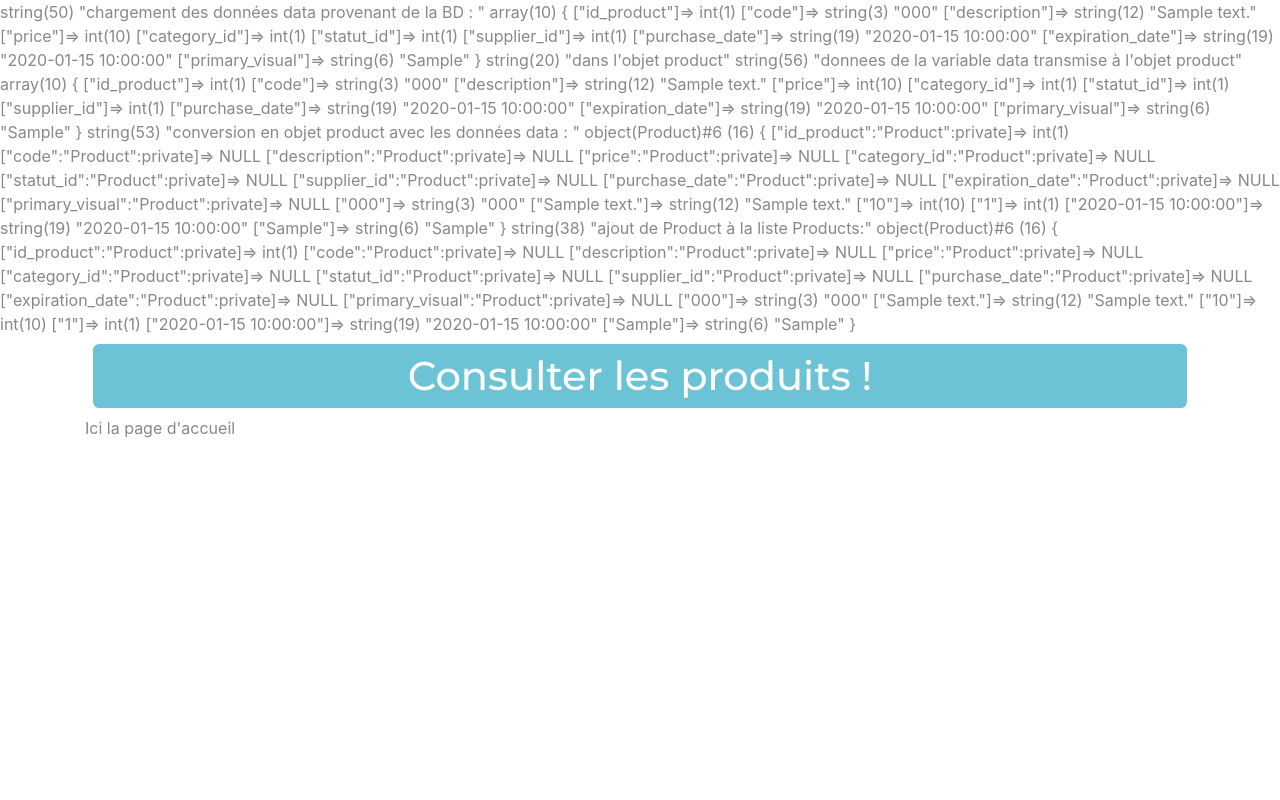
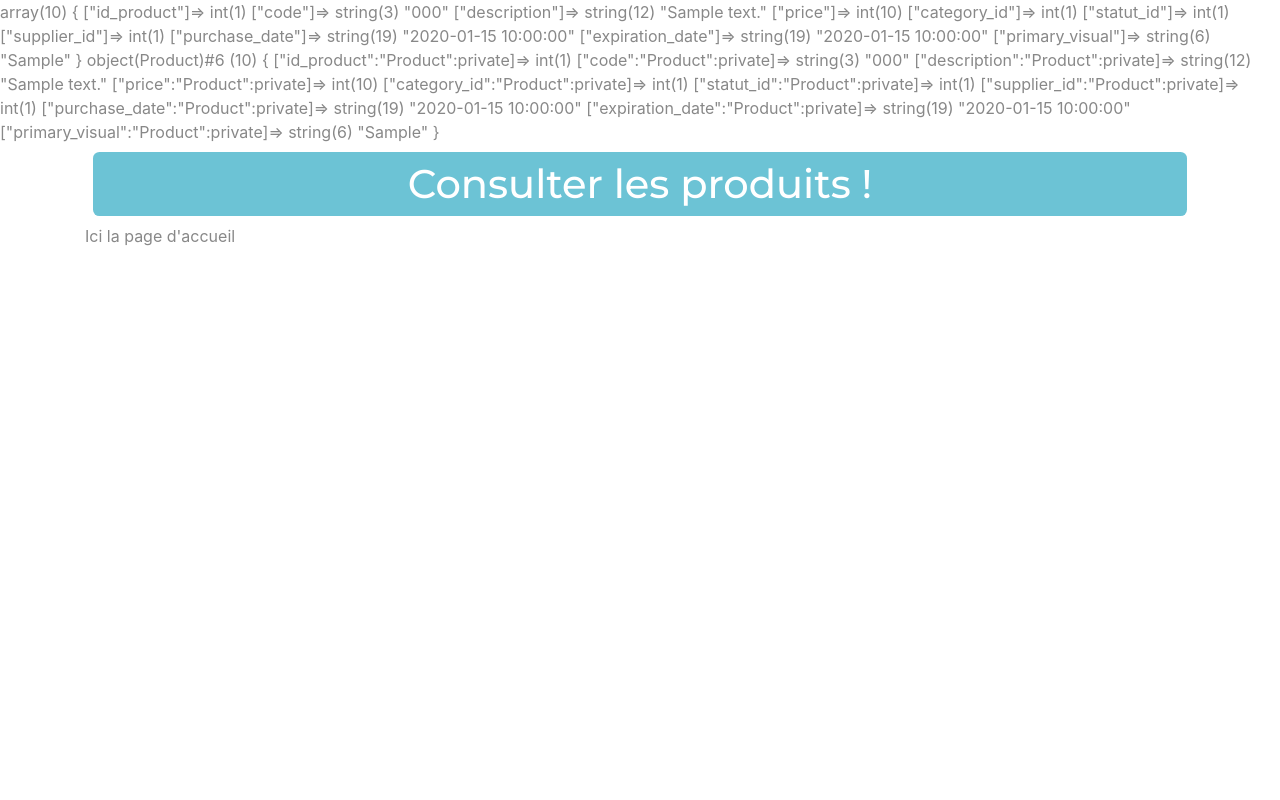
Before and after one commit to codeuronline/restapi, a PHP site: page /products.php in a window 1280 px wide. Run offline with PHP 8.4, Linux system fonts and the light colour scheme; tables that the repository leaves empty hold one stand-in row (values such as "Sample post").

Commit message:
update->work

```diff
--- a/models/Product.php
+++ b/models/Product.php
@@ -17,24 +17,23 @@ class Product extends Database{
         private $primary_visual;
 
         public function __construct($data){
-            var_dump("dans l'objet product");
-            var_dump("donnees de la variable data transmise à l'objet product");
             var_dump($data);
             extract($data);
             $this->id_product = $id_product;
-            $this->$code = $code;
-            $this->$description = $description;
-            $this->$price = $price;
-            $this->$category_id = $category_id;
-            $this->$statut_id = $statut_id;
-            $this->$supplier_id = $supplier_id;
-            $this->$purchase_date = $purchase_date;
-            $this->$expiration_date = $expiration_date;
-            $this->$primary_visual = $primary_visual;
+            $this->code = $code;
+            $this->description = $description;
+            $this->price = $price;
+            $this->category_id = $category_id;
+            $this->statut_id = $statut_id;
+            $this->supplier_id = $supplier_id;
+            $this->purchase_date = $purchase_date;
+            $this->expiration_date = $expiration_date;
+            $this->primary_visual = $primary_visual;
+
         }
 
 public function getId_product(){return $this->id_product;}
-public function setId_product($id_product){$this->id_product = $id_product;return $this;}
+public function setId($id_product){$this->id_product = $id_product;return $this;}
 
 
 public function getCode(){return $this->code;}
--- a/models/ProductManager.php
+++ b/models/ProductManager.php
@@ -10,11 +10,10 @@ class ProductManager extends Database{
 
 
     public function ajoutProduct($product){
-        var_dump("ajout de Product à la liste Products:");
-        var_dump($product);
         $this->products[] = $product;
     }
-        public function getProducts(){
+
+    public function getProducts(){
         return $this->products;
     }
 
@@ -25,13 +24,11 @@ class ProductManager extends Database{
         $req->execute();
         $mesProducts = $req->fetchAll(PDO::FETCH_ASSOC);
         $req->closeCursor();
-        foreach($mesProducts as $data){
-            var_dump("chargement des données data provenant de la BD : ");
-            var_dump($data);
-            $p = new Product($data);
-            var_dump("conversion en objet product avec les données data : ");
+        foreach($mesProducts as $product){
+
+            $p = new Product($product);
             var_dump($p);
-            $this->ajoutProduct($p);
+                       $this->ajoutProduct($p);
         }
     }
 
--- a/views/product.view.php
+++ b/views/product.view.php
@@ -59,7 +59,7 @@ ob_start();
             <td>
                 <a href="<?=URL?>update.php?id=<?=$product->getId_product()?>"><button
                         class="btn btn-primary">Up</button></a>
-                <a href="<?=URL?>delete.php?id=<?=$product->getid_product()?>"><button class="btn btn-danger"
+                <a href="<?=URL?>delete.php?id=<?=$product->getId_product()?>"><button class="btn btn-danger"
                         onclick="return confirm('Voulez-vous supprimer ?')">X</button></a>
             </td>
         </tr>
```
Also changed, not shown: views/afficherProduct.view.php (+4 -4 lines).
